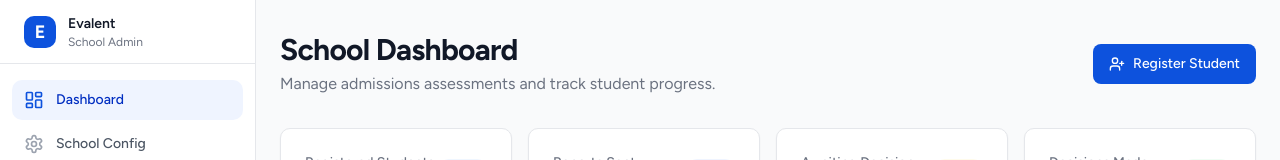
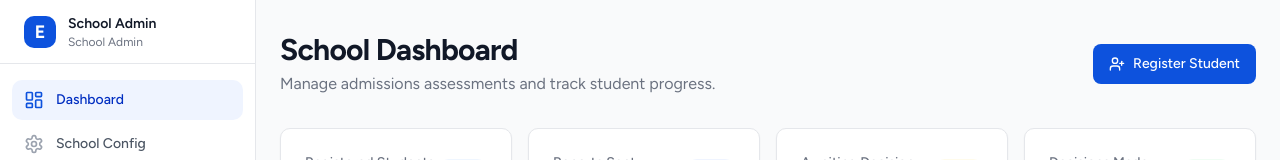
Before and after one commit to wigsbury-ui/evalent.io, a Next.js app: page /school in a window 1280 px wide. Shown: the top 160 px of the page. Built offline with nearby package versions, Linux system fonts and the light colour scheme; no server answers.

Commit message:
feat: show school name in school admin sidebar

```diff
--- a/src/components/school/sidebar.tsx
+++ b/src/components/school/sidebar.tsx
@@ -1,5 +1,6 @@
 "use client";
 
+import { useEffect, useState } from "react";
 import Link from "next/link";
 import { usePathname } from "next/navigation";
 import { signOut } from "next-auth/react";
@@ -23,16 +24,30 @@ const navItems = [
 
 export function SchoolSidebar() {
   const pathname = usePathname();
+  const [schoolName, setSchoolName] = useState("School Admin");
+
+  useEffect(() => {
+    fetch("/api/school/dashboard")
+      .then((r) => r.json())
+      .then((data) => {
+        if (data?.school?.name) {
+          setSchoolName(data.school.name);
+        }
+      })
+      .catch(() => {});
+  }, []);
 
   return (
     <aside className="flex h-screen w-64 flex-col border-r border-gray-200 bg-white">
       {/* Logo */}
       <div className="flex h-16 items-center gap-3 border-b border-gray-200 px-6">
-        <div className="flex h-8 w-8 items-center justify-center rounded-lg bg-evalent-600">
+        <div className="flex h-8 w-8 shrink-0 items-center justify-center rounded-lg bg-evalent-600">
           <span className="text-lg font-bold text-white">E</span>
         </div>
-        <div>
-          <p className="text-sm font-semibold text-gray-900">Evalent</p>
+        <div className="min-w-0">
+          <p className="truncate text-sm font-semibold text-gray-900">
+            {schoolName}
+          </p>
           <p className="text-xs text-gray-500">School Admin</p>
         </div>
       </div>
```
